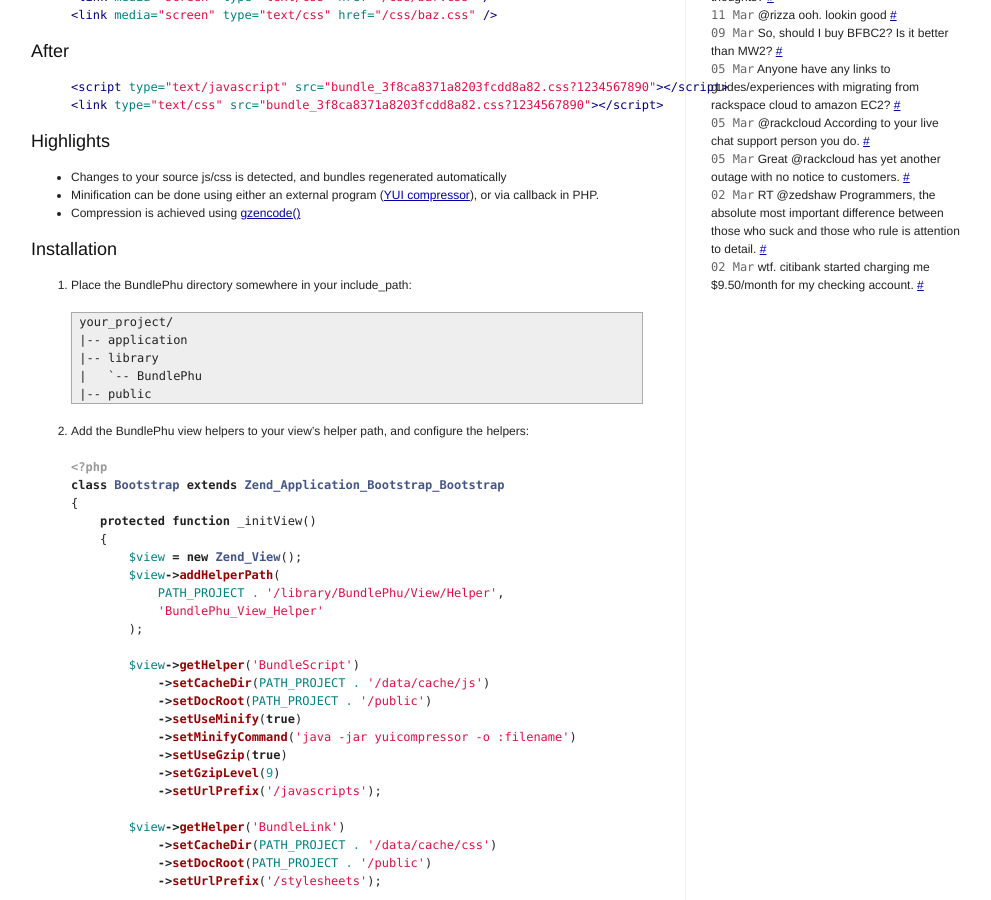
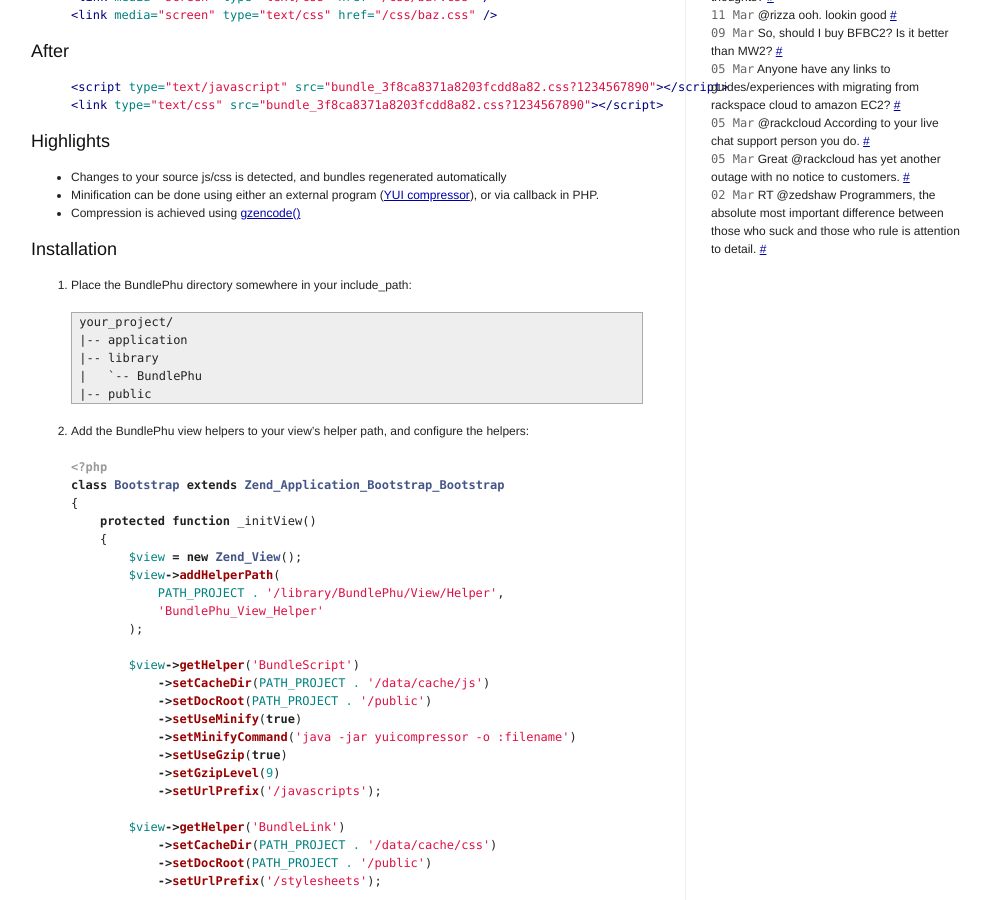
Before and after one commit to hobodave/hobodave.github.com, a Jekyll site: the page built from index.html, in a window 1280 px wide and 900 px high, scrolled down 625 px. Shown: the whole window, without its empty margins (134-1125 px from the left). Built offline with Jekyll 4.4.1, drawn with Linux system fonts in a browser that asks for light colours; Markdown is read by kramdown in place of the engine named in the settings; comment, search, counter and statistics services are not loaded.

Commit message:
Automatic tweet update

```diff
--- a/_includes/twitter.html
+++ b/_includes/twitter.html
@@ -6,5 +6,4 @@
 <li><span class="gentle">05 Mar</span> @rackcloud According to your live chat support person you do. <a href="http://twitter.com/hobodave/status/10032960866">#</a></li>
 <li><span class="gentle">05 Mar</span> Great @rackcloud has yet another outage with no notice to customers. <a href="http://twitter.com/hobodave/status/10032542560">#</a></li>
 <li><span class="gentle">02 Mar</span> RT @zedshaw Programmers, the absolute most important difference between those who suck and those who rule is attention to detail. <a href="http://twitter.com/hobodave/status/9895048807">#</a></li>
-<li><span class="gentle">02 Mar</span> wtf. citibank started charging me $9.50/month for my checking account. <a href="http://twitter.com/hobodave/status/9888817222">#</a></li>
 </ul>
```
